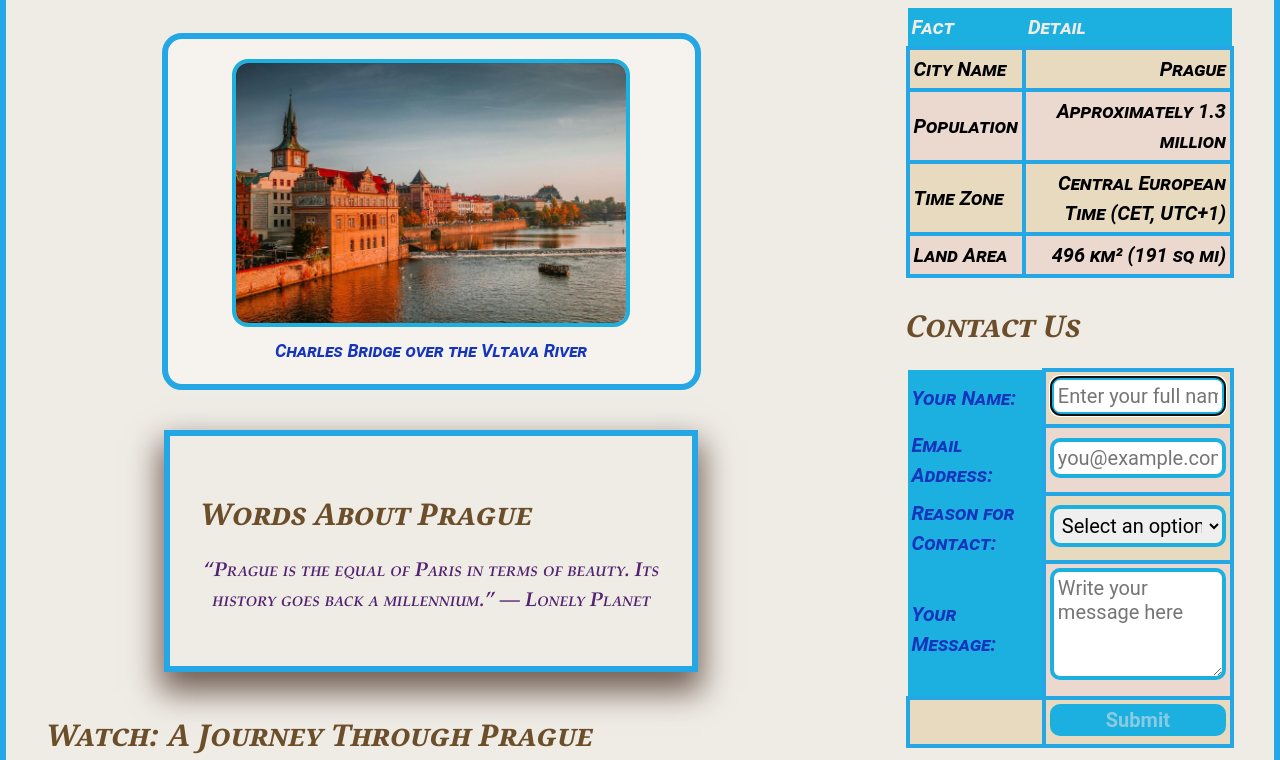
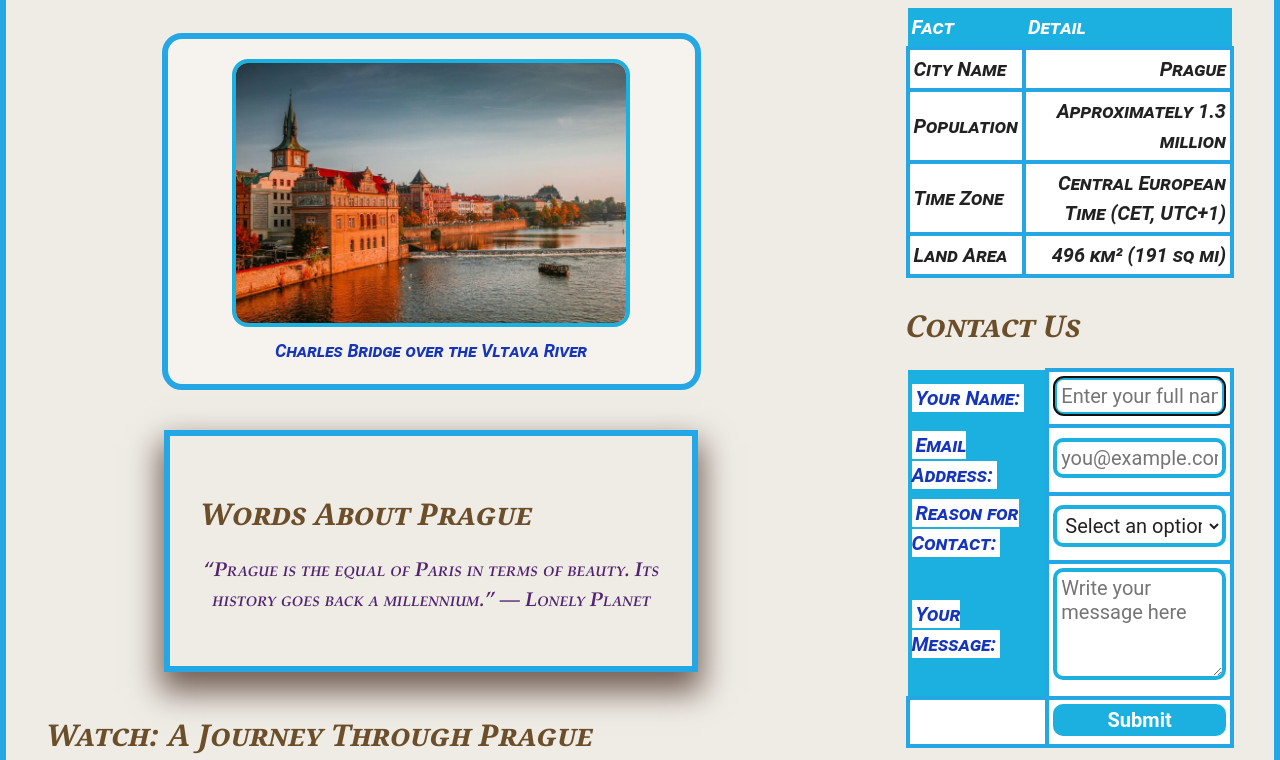
Before and after one commit to Ldanescu4713/assignment, a plain HTML site: page index.html in a window 1280 px wide. Shown: the part 640-1400 px from the top of the page. Drawn offline with Linux system fonts and the light colour scheme.

Commit message:
Fixing contrast of the form and table header to rerun accesibility tests

```diff
--- a/css/styles.css
+++ b/css/styles.css
@@ -149,28 +149,32 @@ th {
     text-align: left;
     font-weight: 600;
     font-variant: small-caps;
-    color: #efece6;
+    color: #ffffff; /* Changed from #efece6 to pure white for better contrast */
     background-color: #1cb0e1;
     padding: 0.2rem;
 }
 td {
     padding: 0.2rem;
     border: 0.2rem solid #24a7e4;
+    color: #222; /* Ensure dark text for good contrast */
+    background-color: #fff; /* Optional: add a white background for max contrast */
 }
 tbody tr:nth-child(even) {
-    background-color: #ebd8cf;
+    background-color: #f5e7df; /* Slightly darker for better contrast */
 }
 tbody tr:nth-child(odd) {
-    background-color: #e7dabf;
+    background-color: #f0e4ce; /* Slightly darker for better contrast */
 }
 tbody tr:hover {
-    background-color: #c5bbabbd;
+    background-color: #b3a78e; /* Darker hover for better contrast */
 }
-/* Adding a style to the form elements styiling the labels and controls for better accessibility using class selectors */
+/* ...existing code... */
 label {
     font-variant: small-caps;
     font-weight: 600;
     color: #1435bc;
+    background-color: #fff; /* Optional: add white background for contrast */
+    padding: 0.1rem 0.2rem; /* Optional: add some padding */
 }
 input, select, textarea, button {
     padding: 0.2rem;
@@ -183,10 +187,12 @@ input, select, textarea, button {
     box-sizing: border-box;
     font-size: 1rem;
     font-family: inherit;
+    color: #222; /* Ensure dark text for good contrast */
+    background-color: #fff; /* White background for max contrast */
 }
 button {
     background-color: #1cb0e1;
-    color: #e2e1de8d;
+    color: #fff; /* Changed from semi-transparent to white for contrast */
     font-weight: bold;
     cursor: pointer;
     border: none;
@@ -196,4 +202,5 @@ button {
 }
 button:hover {
     background-color: #1435bc;
+    color: #fff; /* Ensure text stays white on hover */
 }
```
